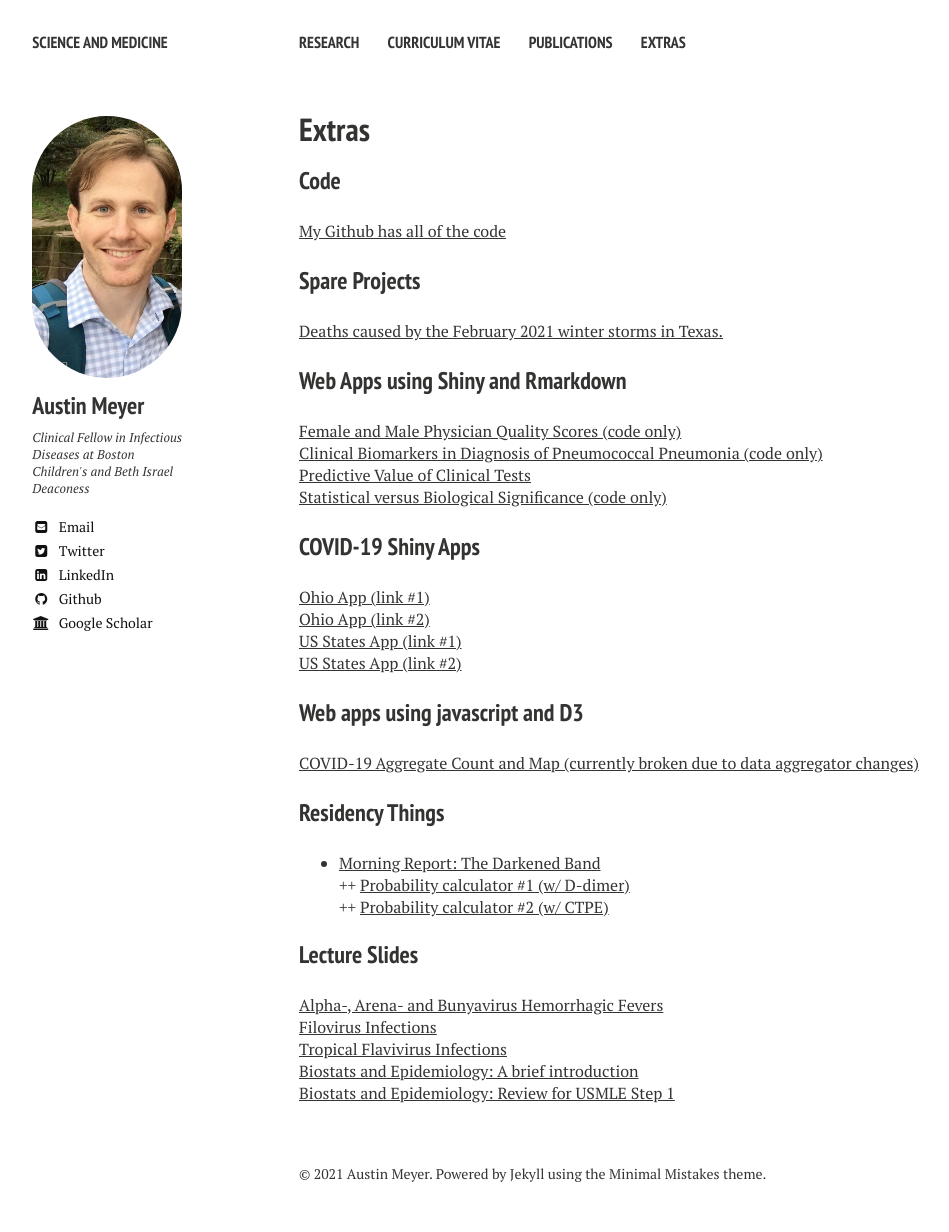
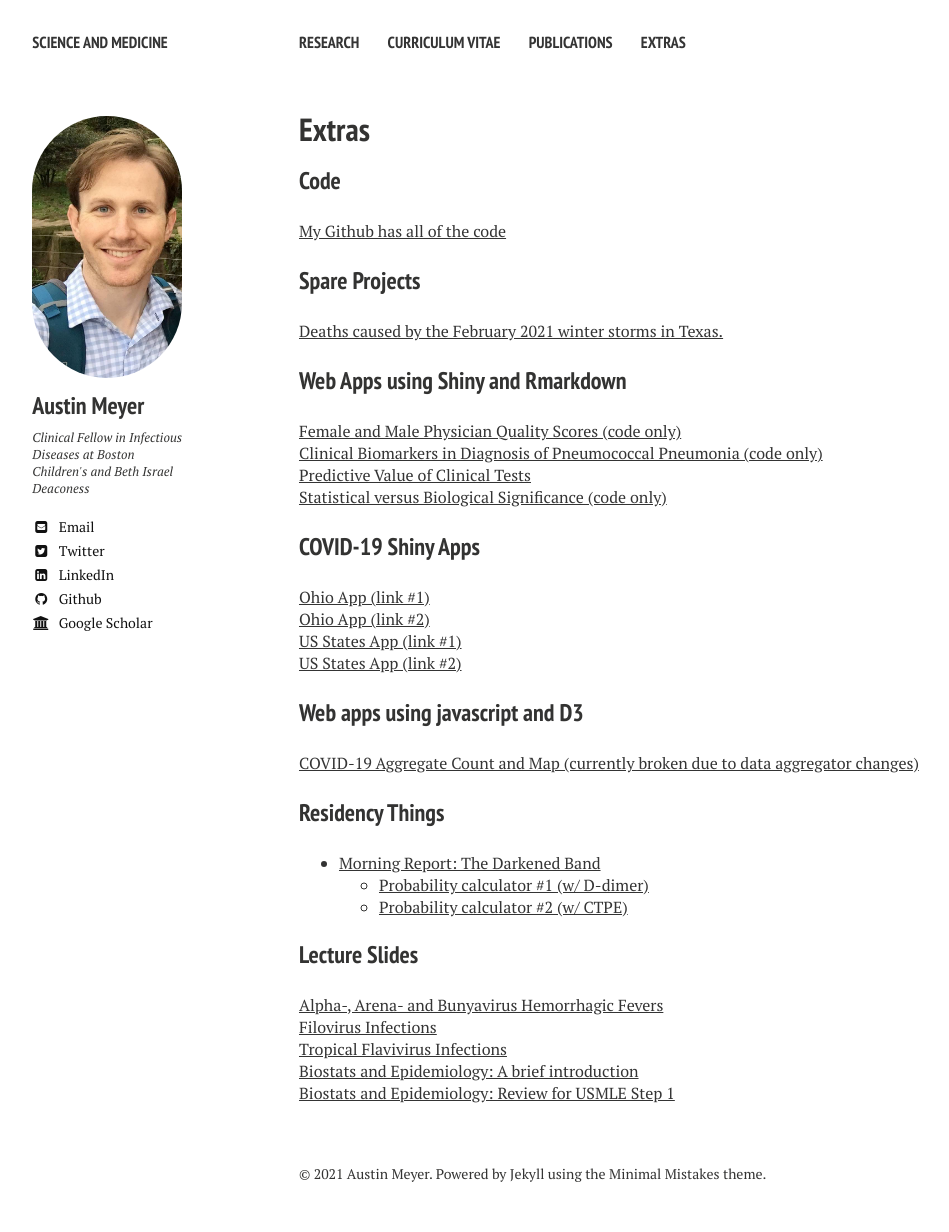
Before and after one commit to ausmeyer/ausmeyer.github.io, a Jekyll site: the page built from extras/index.md, in a window 1280 px wide. Shown: the whole page, without its empty margins (21-970 px from the left). Built offline with Jekyll 4.4.1, drawn with Linux system fonts in a browser that asks for light colours; nearby versions of some CDN libraries.

Commit message:
reformatting list

```diff
--- a/extras/index.md
+++ b/extras/index.md
@@ -28,8 +28,8 @@ share: false
 
 ### Residency Things
 + [Morning Report: The Darkened Band](https://ausmeyer.shinyapps.io/morningreport_03202019/)
-++ [Probability calculator #1 (w/ D-dimer)](https://ausmeyer.shinyapps.io/morningreport_03202019/#34)
-++ [Probability calculator #2 (w/ CTPE)](https://ausmeyer.shinyapps.io/morningreport_03202019/#38)
+	+ [Probability calculator #1 (w/ D-dimer)](https://ausmeyer.shinyapps.io/morningreport_03202019/#34)
+	+ [Probability calculator #2 (w/ CTPE)](https://ausmeyer.shinyapps.io/morningreport_03202019/#38)
 
 ### Lecture Slides
 [Alpha-, Arena- and Bunyavirus Hemorrhagic Fevers](http://meyerlab.org/lecture_alpha_arena_bunya)
```
